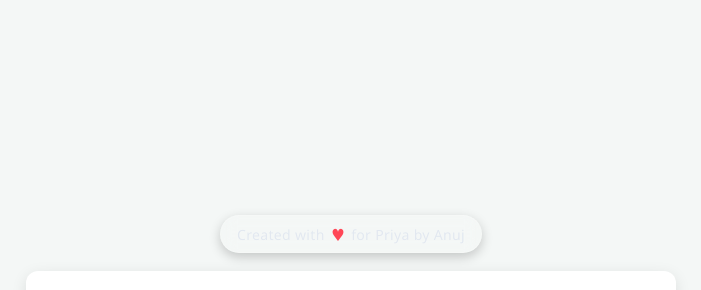
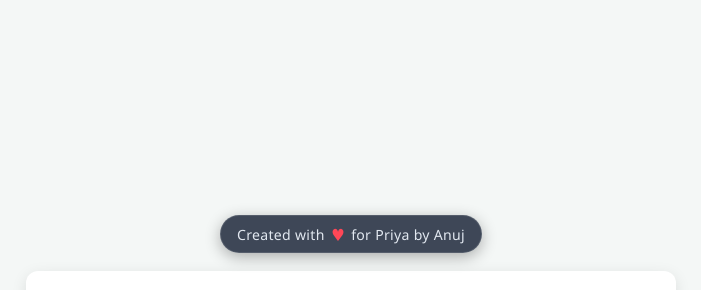
Before and after one commit to Anuj2go/GeoQuizTRE, a plain HTML site: page index.html in a window 1280 px wide. Shown: the part 23-313 px from the top of the page, without its empty margins (289-990 px from the left). Drawn offline with Linux system fonts and the light colour scheme.

Commit message:
Update styles.css

```diff
--- a/styles.css
+++ b/styles.css
@@ -138,38 +138,39 @@ button:hover {
 }
 /* App Top Header Styling */
 /* Dark Theme Compatible Header Header */
+
+/* App Fixed Top Header */
 .app-header {
+    position: sticky;
+    top: 10px; /* Screen ke top se 10px ki doori */
+    z-index: 1000; /* Baaki content ke upar rehne ke liye */
+
     text-align: center;
     font-size: 0.88rem;
     font-weight: 500;
-    color: #e2e8f0; /* Light clean text */
-    background: rgba(255, 255, 255, 0.08); /* Modern Glassmorphism background */
-    backdrop-filter: blur(8px);
+    color: #e2e8f0;
+    background: rgba(30, 41, 59, 0.85); /* Semi-transparent background */
+    backdrop-filter: blur(10px); /* Premium Blur effect jab content peeche scroll ho */
+    -webkit-backdrop-filter: blur(10px);
     border: 1px solid rgba(255, 255, 255, 0.12);
     padding: 8px 16px;
     border-radius: 20px;
     margin: 0 auto 18px auto;
-    width: fit-content; /* Perfect width based on text length */
+    width: fit-content;
     max-width: 90%;
-    box-shadow: 0 4px 12px rgba(0, 0, 0, 0.2);
+    box-shadow: 0 4px 15px rgba(0, 0, 0, 0.3);
     letter-spacing: 0.3px;
 }
 
 .app-header .heart {
-    color: #ff4757; /* Glowing soft red heart */
+    color: #ff4757;
     display: inline-block;
     margin: 0 3px;
     font-size: 0.95rem;
     animation: heartPulse 1.8s infinite ease-in-out;
 }
 
-/* Subtle Heartbeat Animation */
 @keyframes heartPulse {
     0%, 100% { transform: scale(1); }
     50% { transform: scale(1.25); }
 }
-
-
-.app-header:hover .heart {
-    transform: scale(1.2); /* Hover par subtle heart zoom effect */
-}
```
